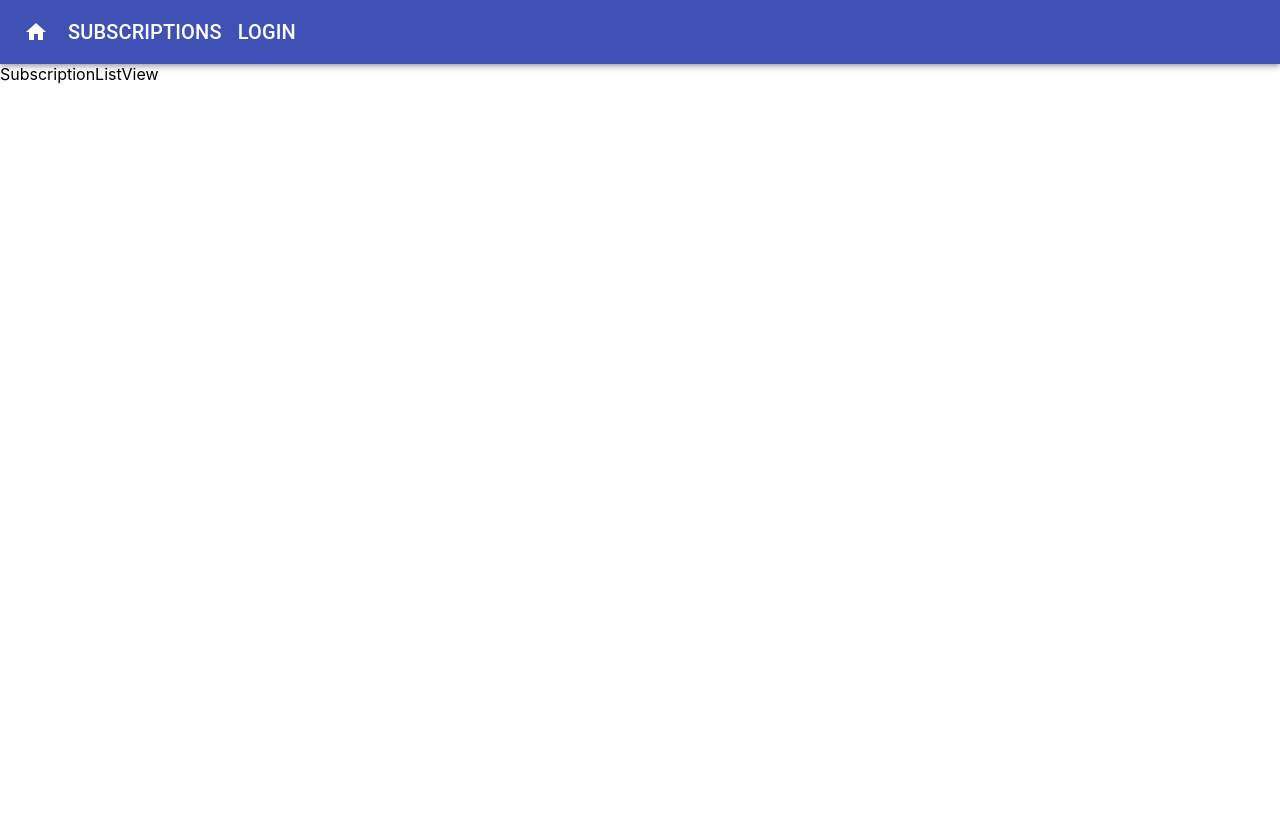
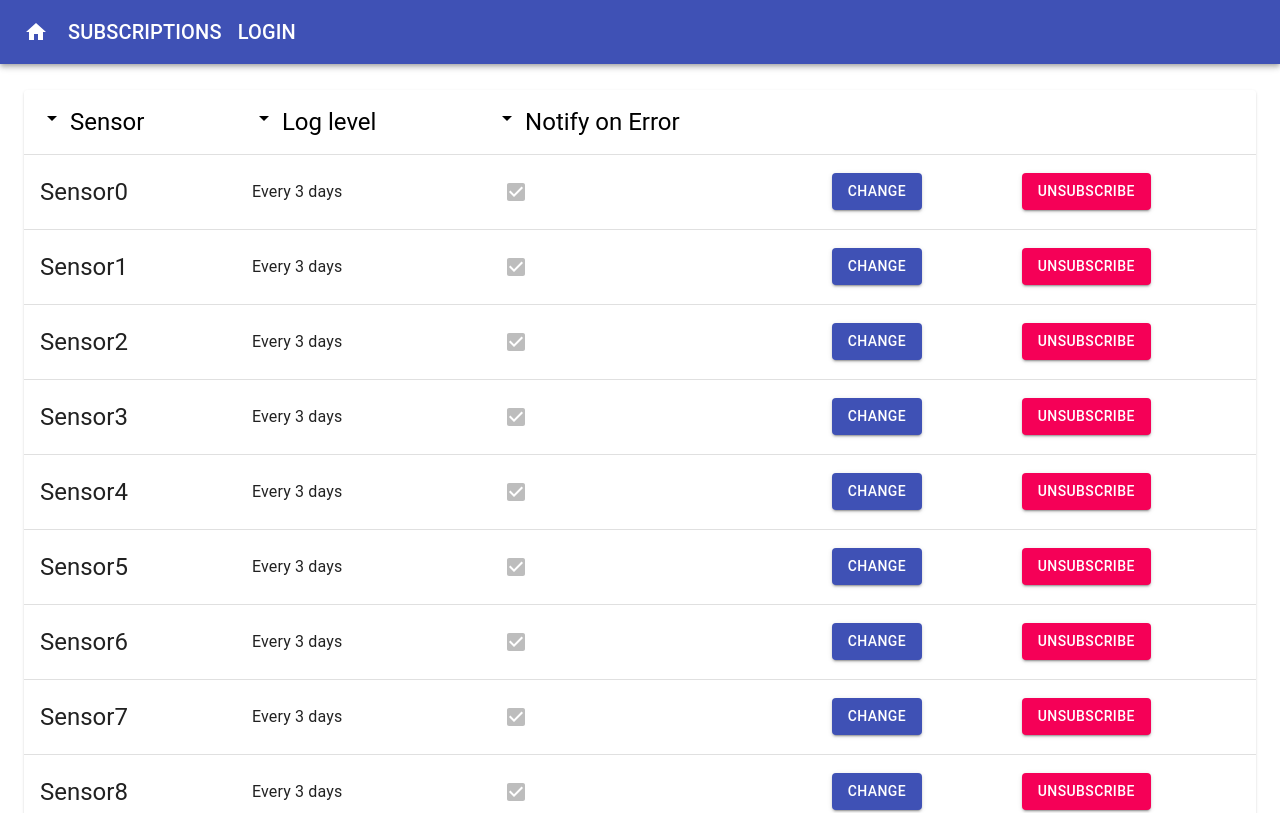
Before and after one commit to cadivus/KIT-PSE_Sensordatenbankmanagementsystem, a React (Create React App) app in the folder frontend/: page /subscriptions in a window 1280 px wide. Shown: the top 813 px of the page. Built offline with nearby package versions, Linux system fonts and the light colour scheme.

Commit message:
Subscription Views implementiert

```diff
--- a/frontend/src/components/sensorInformation/SensorInformationView.tsx
+++ b/frontend/src/components/sensorInformation/SensorInformationView.tsx
@@ -1,9 +1,10 @@
 // http://localhost:3000/sensorInformation
 
-import React from 'react'
+import React, {FC} from 'react'
 import {Button, Container, Grid, Typography} from '@material-ui/core'
 import {makeStyles} from '@material-ui/core/styles'
 import FiberManualRecordIcon from '@material-ui/icons/FiberManualRecord'
+import {useHistory} from 'react-router-dom'
 import Properties from './Properties'
 import Export from './Export'
 import Data from './Data'
@@ -28,7 +29,8 @@ const useStyles = makeStyles({
  *  Displays the sensor information page.
  *  This class implements a React component.
  */
-const SensorInformationView = () => {
+const SensorInformationView: FC = () => {
+  const history = useHistory()
   const classes = useStyles()
 
   return (
@@ -51,7 +53,11 @@ const SensorInformationView = () => {
                 </Button>
               </Grid>
               <Grid item xs={12}>
-                <Button variant="outlined" className={classes.button}>
+                <Button
+                  variant="outlined"
+                  className={classes.button}
+                  onClick={() => history.push('/subscriptions/subscriptionSingleView')}
+                >
                   <Typography variant="h5"> Subscribe </Typography>
                 </Button>
               </Grid>
--- a/frontend/src/components/subscribe/SubscriptionChangeView.tsx
+++ b/frontend/src/components/subscribe/SubscriptionChangeView.tsx
@@ -1,13 +1,34 @@
 // http://localhost:3000/subscriptions/subscriptionChangeView
 
 import React from 'react'
+import {Button, Container, Typography} from '@material-ui/core'
+import {makeStyles} from '@material-ui/core/styles'
+import SubscriptionSettings from './SubscriptionSettings'
+
+const useStyles = makeStyles({
+  container: {
+    marginTop: '2%',
+  },
+})
 
 /**
  * Displays the view for changing subscriptions.
  * This class implements a React component.
  */
 const SubscriptionChangeView = () => {
-  return <div>SubscriptionChangeView</div>
+  const classes = useStyles()
+
+  return (
+    <Container maxWidth="lg" className={classes.container}>
+      <Typography variant="h3" gutterBottom>
+        Sensorname
+      </Typography>
+      <SubscriptionSettings />
+      <Button variant="outlined">
+        <Typography variant="body1">Change</Typography>
+      </Button>
+    </Container>
+  )
 }
 
 export default SubscriptionChangeView
--- a/frontend/src/components/subscribe/SubscriptionListView.tsx
+++ b/frontend/src/components/subscribe/SubscriptionListView.tsx
@@ -1,11 +1,136 @@
-import React from 'react'
+import React, {FC} from 'react'
+import {
+  Button,
+  Container,
+  Paper,
+  Table,
+  TableBody,
+  TableCell,
+  TableContainer,
+  TableHead,
+  TableRow,
+  Theme,
+  Typography,
+  withStyles,
+} from '@material-ui/core'
+import {createStyles, makeStyles} from '@material-ui/core/styles'
+import {useHistory} from 'react-router-dom'
+import ArrowDropDownIcon from '@material-ui/icons/ArrowDropDown'
+import Checkbox from '@material-ui/core/Checkbox'
+import useSensorStore from '../../hooks/UseSensorStore'
+
+const StyledTableCell = withStyles((theme: Theme) =>
+  createStyles({
+    head: {
+      backgroundColor: theme.palette.common.white,
+      color: theme.palette.common.black,
+      fontSize: 17,
+    },
+    body: {
+      fontSize: 14,
+    },
+  }),
+)(TableCell)
+
+const StyledTableRow = withStyles((theme: Theme) =>
+  createStyles({
+    root: {
+      backgroundColor: theme.palette.common.white,
+    },
+  }),
+)(TableRow)
+
+const useStyles = makeStyles((theme: Theme) =>
+  createStyles({
+    container: {
+      marginTop: '2%',
+    },
+    root: {
+      '&$disabled': {
+        color: theme.palette.primary.main,
+      },
+    },
+  }),
+)
 
 /**
  *  Displays a list of subscriptions.
  *  This class implements a React component.
  */
-const SubscriptionListView = () => {
-  return <div>SubscriptionListView</div>
+const SubscriptionListView: FC = () => {
+  const history = useHistory()
+  const classes = useStyles()
+  const sensorStore = useSensorStore()
+
+  return (
+    <div className={classes.root}>
+      <Container maxWidth="lg" className={classes.container}>
+        <TableContainer component={Paper}>
+          <Table>
+            <TableHead>
+              <TableRow>
+                <StyledTableCell>
+                  <Typography variant="h5">
+                    <ArrowDropDownIcon /> Sensor
+                  </Typography>
+                </StyledTableCell>
+                <StyledTableCell>
+                  <Typography variant="h5">
+                    <ArrowDropDownIcon /> Log level
+                  </Typography>
+                </StyledTableCell>
+                <StyledTableCell>
+                  <Typography variant="h5">
+                    <ArrowDropDownIcon /> Notify on Error
+                  </Typography>
+                </StyledTableCell>
+                <StyledTableCell />
+                <StyledTableCell />
+              </TableRow>
+            </TableHead>
+            <TableBody>
+              {sensorStore?.sensors.map(sensor => (
+                <StyledTableRow hover key={sensor.name.name}>
+                  <StyledTableCell component="th" scope="row">
+                    <Typography variant="h5">{sensor.name.name}</Typography>
+                  </StyledTableCell>
+                  <StyledTableCell>
+                    <Typography variant="body1">Every 3 days</Typography>
+                  </StyledTableCell>
+                  <StyledTableCell>
+                    <Checkbox
+                      defaultChecked
+                      disabled
+                      color="primary"
+                      inputProps={{'aria-label': 'secondary checkbox'}}
+                    />
+                  </StyledTableCell>
+                  <StyledTableCell>
+                    <Button
+                      variant="contained"
+                      color="primary"
+                      onClick={() => history.push('/subscriptions/subscriptionChangeView')}
+                    >
+                      change
+                    </Button>
+                  </StyledTableCell>
+                  <StyledTableCell>
+                    <Button
+                      variant="contained"
+                      color="secondary"
+                      onClick={() => history.push('/subscriptions/subscriptionSingleView')}
+                    >
+                      unsubscribe
+                    </Button>
+                  </StyledTableCell>
+                </StyledTableRow>
+              ))}
+            </TableBody>
+          </Table>
+        </TableContainer>
+      </Container>
+    </div>
+  )
 }
 
 export default SubscriptionListView
--- a/frontend/src/components/subscribe/SubscriptionMultipleView.tsx
+++ b/frontend/src/components/subscribe/SubscriptionMultipleView.tsx
@@ -1,13 +1,96 @@
 // http://localhost:3000/subscriptions/subscriptionMultipleView
 
 import React from 'react'
+import {
+  Button,
+  Paper,
+  Table,
+  TableBody,
+  TableCell,
+  TableContainer,
+  TableHead,
+  TableRow,
+  Theme,
+  Typography,
+  withStyles,
+} from '@material-ui/core'
+import ArrowDropDownIcon from '@material-ui/icons/ArrowDropDown'
+import Checkbox from '@material-ui/core/Checkbox'
+import {createStyles, makeStyles} from '@material-ui/core/styles'
+import useSensorStore from '../../hooks/UseSensorStore'
+
+const StyledTableCell = withStyles((theme: Theme) =>
+  createStyles({
+    head: {
+      backgroundColor: theme.palette.common.white,
+      color: theme.palette.common.black,
+      fontSize: 17,
+    },
+    body: {
+      fontSize: 14,
+    },
+  }),
+)(TableCell)
+
+const StyledTableRow = withStyles((theme: Theme) =>
+  createStyles({
+    root: {
+      backgroundColor: theme.palette.common.white,
+    },
+  }),
+)(TableRow)
+
+const useStyles = makeStyles({
+  table: {
+    minWidth: 800,
+  },
+  sensorCell: {
+    width: '83%',
+  },
+})
 
 /**
  * Displays the webpage of the multiple subscription
  * This class implements a React component.
  */
 const SubscriptionMultipleView = () => {
-  return <div>SubscriptionMultipleView</div>
+  const classes = useStyles()
+  const sensorStore = useSensorStore()
+
+  return (
+    <TableContainer component={Paper}>
+      <Table className={classes.table}>
+        <TableHead>
+          <TableRow>
+            <StyledTableCell className={classes.sensorCell}>
+              <Typography variant="h5">
+                <ArrowDropDownIcon /> Sensor
+              </Typography>
+            </StyledTableCell>
+            <StyledTableCell />
+            <StyledTableCell />
+          </TableRow>
+        </TableHead>
+        <TableBody>
+          {sensorStore?.sensors.map(sensor => (
+            <StyledTableRow hover key={sensor.name.name}>
+              <StyledTableCell component="th" scope="row">
+                <Typography variant="h5">{sensor.name.name}</Typography>
+              </StyledTableCell>
+              <StyledTableCell>
+                <Checkbox color="primary" inputProps={{'aria-label': 'secondary checkbox'}} />
+              </StyledTableCell>
+              <StyledTableCell>
+                <Button variant="outlined" color="primary">
+                  Info
+                </Button>
+              </StyledTableCell>
+            </StyledTableRow>
+          ))}
+        </TableBody>
+      </Table>
+    </TableContainer>
+  )
 }
 
 export default SubscriptionMultipleView
--- a/frontend/src/components/subscribe/SubscriptionSettings.tsx
+++ b/frontend/src/components/subscribe/SubscriptionSettings.tsx
@@ -1,12 +1,60 @@
 import React from 'react'
+import {Table, TableBody, TableCell, TableContainer, TableRow, TextField, Typography} from '@material-ui/core'
+import Checkbox from '@material-ui/core/Checkbox'
+import {makeStyles} from '@material-ui/core/styles'
 
+const useStyles = makeStyles({
+  Numberfield: {
+    marginLeft: '20px',
+    marginRight: '20px',
+  },
+})
 
 /**
  * Shows the settings of a single subscribtion (sensor, direct notification, notification level).
  * This class implements a React component.
  */
 const SubscriptionSettings = () => {
+  const classes = useStyles()
 
+  return (
+    <div>
+      <TableContainer>
+        <Table>
+          <TableBody>
+            <TableRow>
+              <TableCell component="th" scope="row">
+                <Checkbox defaultChecked color="primary" inputProps={{'aria-label': 'secondary checkbox'}} />
+              </TableCell>
+              <TableCell>
+                <Typography variant="body1">Direct notification on failures</Typography>
+              </TableCell>
+            </TableRow>
+            <TableRow>
+              <TableCell component="th" scope="row">
+                <Checkbox defaultChecked color="primary" inputProps={{'aria-label': 'secondary checkbox'}} />
+              </TableCell>
+              <TableCell>
+                <Typography variant="body1">
+                  Protocol every
+                  <TextField
+                    id="standard-number"
+                    label="Number"
+                    type="number"
+                    InputLabelProps={{
+                      shrink: true,
+                    }}
+                    className={classes.Numberfield}
+                  />
+                  days
+                </Typography>
+              </TableCell>
+            </TableRow>
+          </TableBody>
+        </Table>
+      </TableContainer>
+    </div>
+  )
 }
 
 export default SubscriptionSettings
--- a/frontend/src/components/subscribe/SubscriptionSingleView.tsx
+++ b/frontend/src/components/subscribe/SubscriptionSingleView.tsx
@@ -1,13 +1,34 @@
 // http://localhost:3000/subscriptions/subscriptionSingleView
 
 import React from 'react'
+import {Button, Container, Typography} from '@material-ui/core'
+import {makeStyles} from '@material-ui/core/styles'
+import SubscriptionSettings from './SubscriptionSettings'
+
+const useStyles = makeStyles({
+  container: {
+    marginTop: '2%',
+  },
+})
 
 /**
  * Displays the webpage for a single subscription.
  * This class implements a React component.
  */
 const SubscriptionSingleView = () => {
-  return <div>SubscriptionSingleView</div>
+  const classes = useStyles()
+
+  return (
+    <Container maxWidth="lg" className={classes.container}>
+      <Typography variant="h3" gutterBottom>
+        Sensorname
+      </Typography>
+      <SubscriptionSettings />
+      <Button variant="outlined">
+        <Typography variant="body1">Subscribe</Typography>
+      </Button>
+    </Container>
+  )
 }
 
 export default SubscriptionSingleView
```
